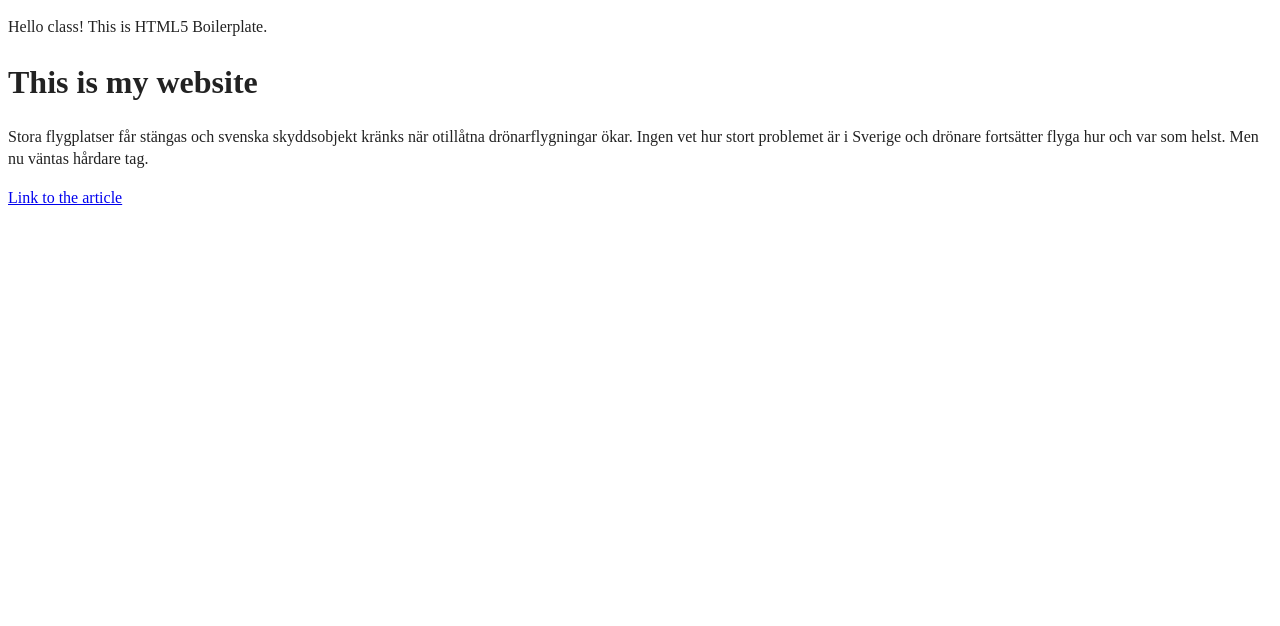
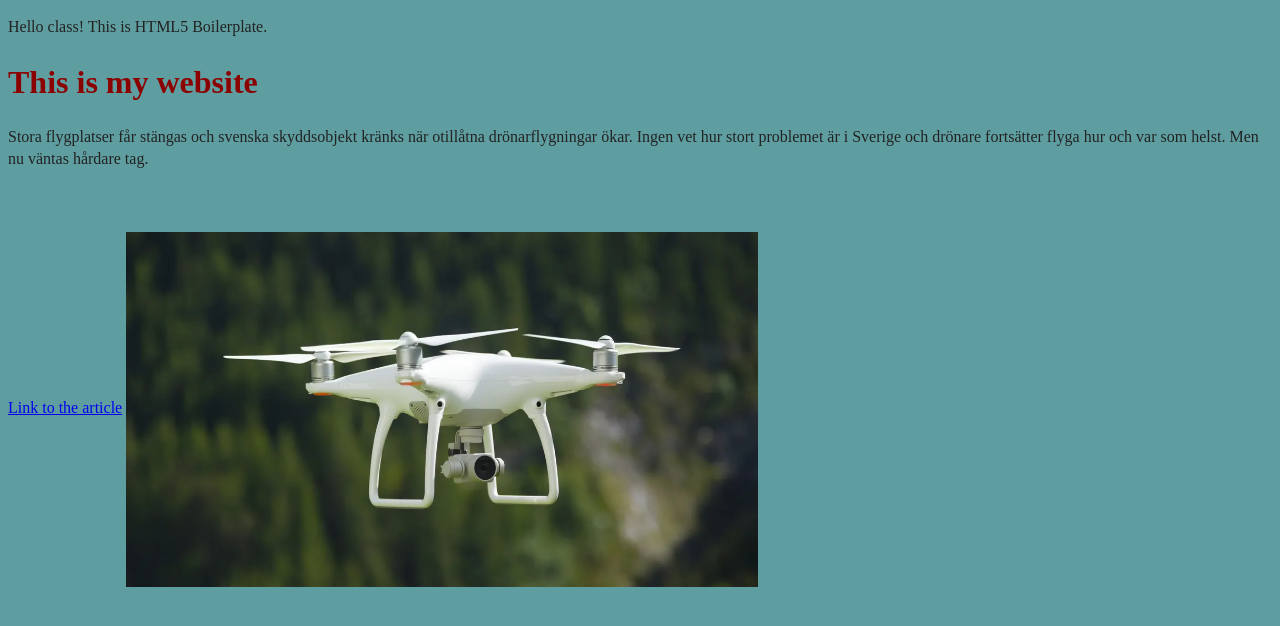
Before and after one commit to kemaja/HTMLassingmenet, a website built with webpack: page P0:HelloWorld/index.html in a window 1280 px wide. Built offline with nearby package versions, Linux system fonts and the light colour scheme.

Commit message:
Added photo

```diff
--- a/P0:HelloWorld/index.html
+++ b/P0:HelloWorld/index.html
@@ -22,16 +22,19 @@
   <meta name="theme-color" content="#fafafa">
 </head>
 
-<body>
+<body style="background-color: cadetblue">
 
   <!-- Add your site or application content here -->
   <p>Hello class! This is HTML5 Boilerplate.</p>
   <script src="js/app.js"></script>
 
-<h1>This is my website</h1>
+<h1 style="color: darkred">This is my website</h1>
   <p>Stora flygplatser får stängas och svenska skyddsobjekt kränks när otillåtna drönarflygningar ökar. Ingen vet hur stort problemet är i Sverige och drönare fortsätter flyga hur och var som helst. Men nu väntas hårdare tag. </p>
-  <a href="https://www.svd.se/a/XjPdrb/darfor-har-sverige-inte-koll-pa-otillatna-dronare">Link to the article</a>
+  <br><img="https://svd.vgc.no/v2/images/aff6cd81-374e-42f1-8b51-4e4a7d154c61?fit=crop&format=auto&h=1125&q=80&upscale=true&w=2000&s=3501ada1d898e40d635de1f46819c2f27c374377">
+  <br><a href="https://www.svd.se/a/XjPdrb/darfor-har-sverige-inte-koll-pa-otillatna-dronare">Link to the article</a>
 
-</body>
+
+  <img src="img/kXUY9hyetVzhZ2scwJP7p3-1200-80.jpg.webp" height="50%" width="50%"/>
+
 
 </html>
```
Also changed, not shown: P0:HelloWorld/img/kXUY9hyetVzhZ2scwJP7p3-1200-80.jpg.webp (added), 1 other file.
